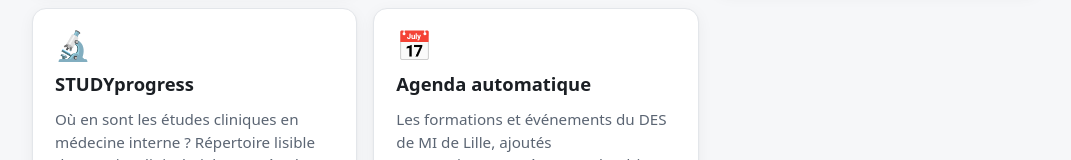
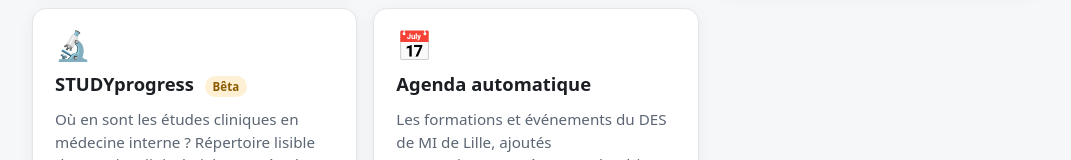
Before and after one commit to ssc-ux/MedInt-Tools, a plain HTML site: page index.html in a window 1280 px wide. Shown: the part 747-907 px from the top of the page, without its empty margins (104-1175 px from the left). Drawn offline with Linux system fonts and the light colour scheme.

Commit message:
STUDYprogress : mention Bêta sur la tuile
Co-Authored-By: Claude Opus 5.5 <noreply@anthropic.com>
Claude-Session: https://claude.ai/code/session_01DwhYiEUBcMtcv96641m7gx

```diff
--- a/index.html
+++ b/index.html
@@ -34,6 +34,7 @@
   .badge { display: inline-block; vertical-align: middle; margin-left: 6px; padding: 2px 8px; border-radius: 999px;
     background: #fdf1dc; color: #8a5a00; font-size: .72rem; font-weight: 600; }
   .badge.creation { background: #e6eefc; color: var(--accent); }
+  .badge.beta { background: #fdf0d5; color: #8a5a00; }
   button.tile { font: inherit; text-align: left; cursor: pointer; width: 100%; }
   dialog { width: min(680px, calc(100% - 32px)); max-height: calc(100% - 32px); padding: 0; border: 1px solid var(--border);
     border-radius: 14px; color: var(--text); background: var(--card); box-shadow: 0 10px 40px rgba(0,0,0,.2); }
@@ -110,7 +111,7 @@
     </a>
     <a class="tile" href="https://ssc-ux.github.io/STUDYprogress/">
       <span class="icon" aria-hidden="true">🔬</span>
-      <h2>STUDYprogress</h2>
+      <h2>STUDYprogress <span class="badge beta">Bêta</span></h2>
       <p>Où en sont les études cliniques en médecine interne ? Répertoire lisible des essais (ClinicalTrials.gov), études françaises en avant.</p>
       <span class="go">Ouvrir →</span>
     </a>
```
